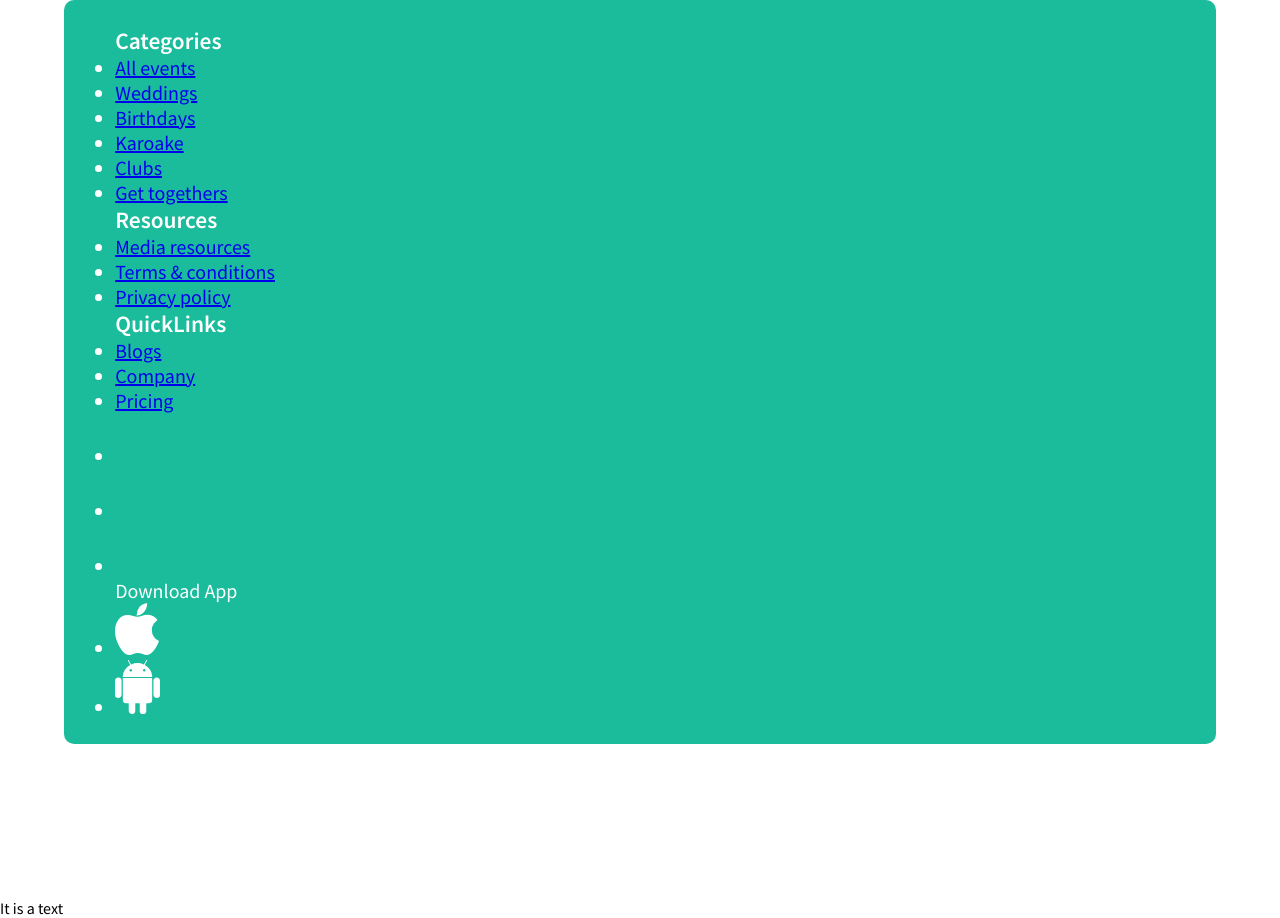
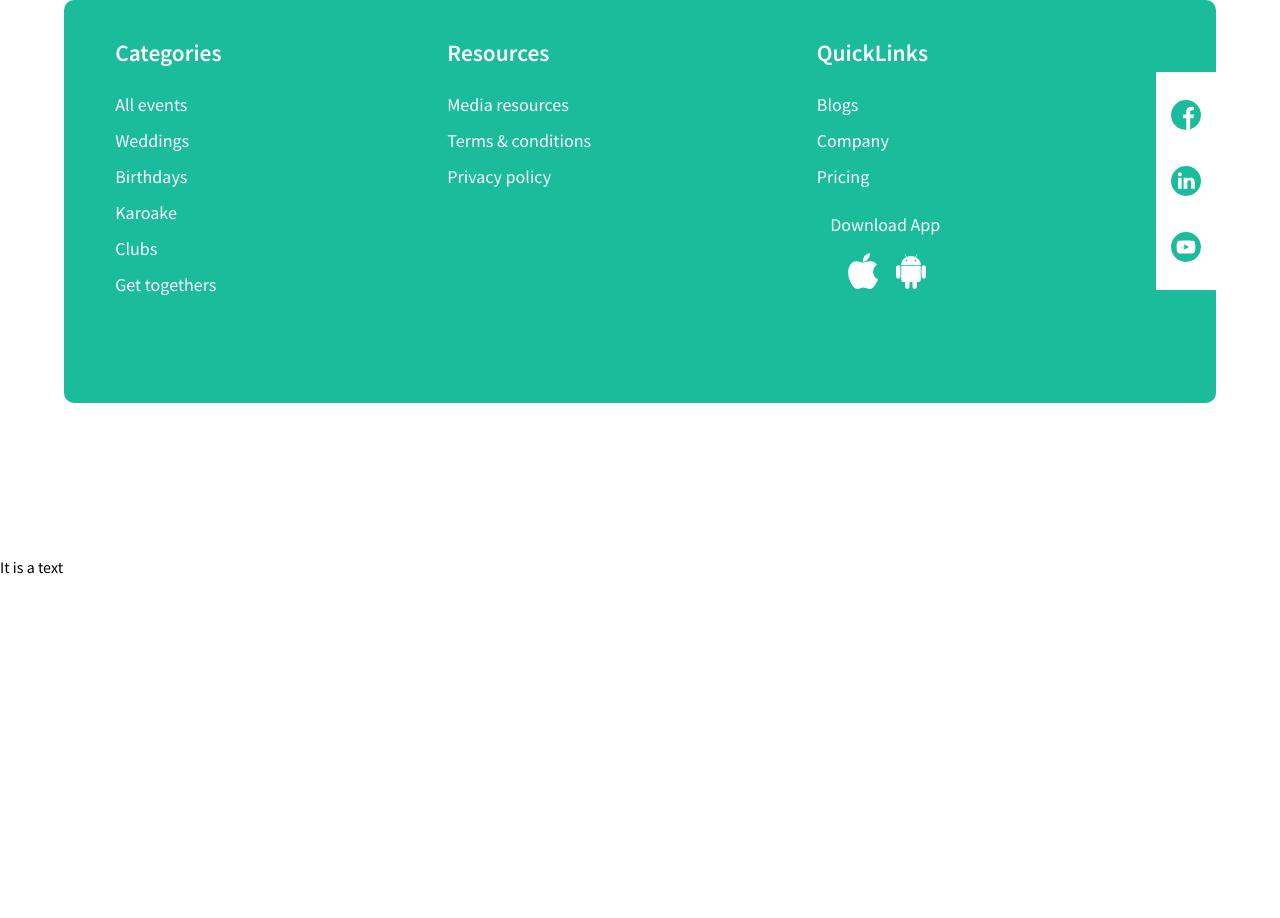
Before and after one commit to meekg33k/sca-code-queens, a React (Create React App) app: page / in a window 1280 px wide. After the commit the page ends 800 px from the top, so only its background shows below. Built offline with nearby package versions, Linux system fonts and the light colour scheme.

Commit message:
Update styles to reflect refactored changes

```diff
--- a/src/components/Footer/Footer.css
+++ b/src/components/Footer/Footer.css
@@ -4,8 +4,57 @@ footer{
     opacity: 1;
     margin: 0% 5% 12% 5% ;
     /* change padding to affect how social icons look */
-    padding: 2% 2% 2% 4%;
+    padding: 3% 2% 8.5% 4%;
     color: white;
     font-size: 125%;
 
+}li{
+    list-style-type: none;
 }
+.footerLink {
+    display: flex;
+}
+/* This section is for different plaform Icon */
+.download{
+    font-size: 18px;
+    margin: -110px 0px 0px 66.5%;
+
+}
+.download > ul > li{
+    display: inline;
+}
+.download > ul {
+    margin-top:17px;
+}
+.download > .listOfLink > li > a > img{
+    width: 30px;
+    padding-left: 18px;
+}
+/* This section is for different social media Icon */
+.footerLink > ul {
+    background-color: white;
+    position: absolute;
+    padding: 10px 15px;
+    top: 9%;
+    right: 5%;
+}
+.footerLink > .listOfLink > li > a > img{
+    width: 30px;
+    padding: 18px 0px;
+    display: block
+}
+/* This section is for List of Links e.g blog */
+.linkGroup > ul > li > a{
+    text-decoration: none;
+    color: white;
+    line-height: 36px;
+    font-size: 18px;
+}
+/* inserts space before every list */
+.linkGroup > .listOfLink{
+    margin: 20px 0px 20px;
+}
+/* inserts space after every list */
+.linkGroup {
+    margin-right: 21%;
+}
```
